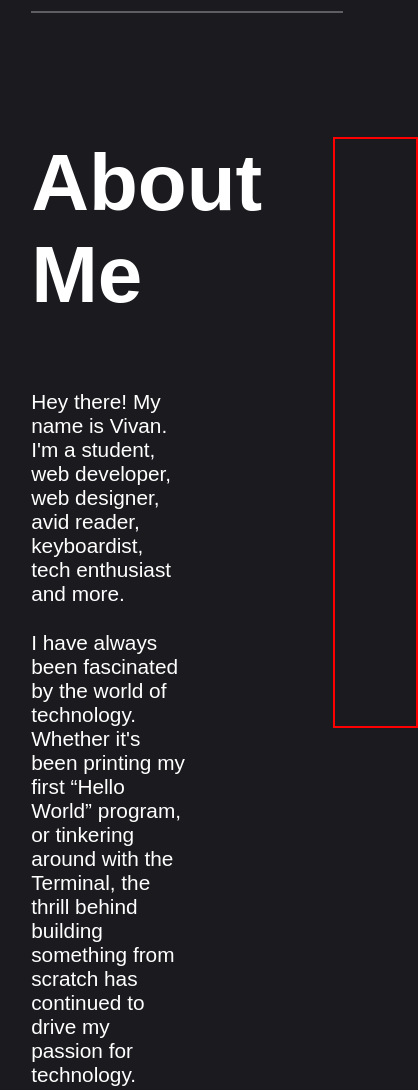
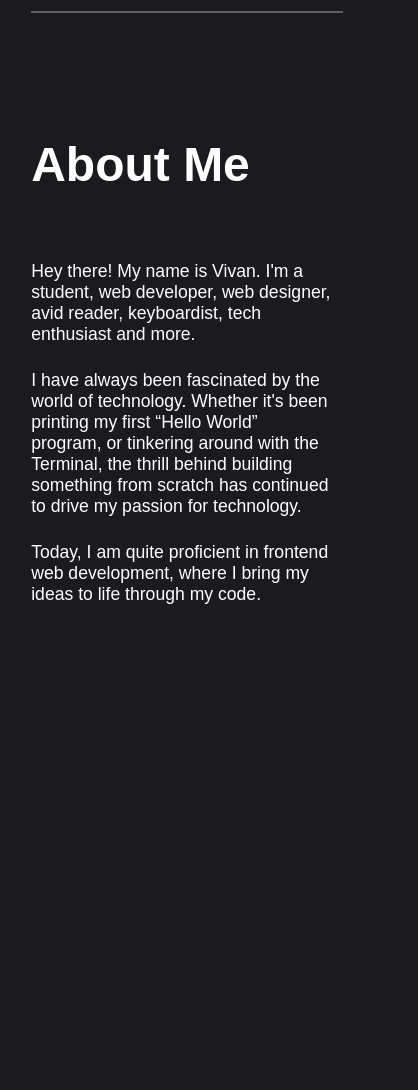
Before and after one commit to DevVivan/devvivan.github.io, a website: page index.html in a window 390 px wide. Shown: the part 960-2050 px from the top of the page, 418 px wide, since content can reach past the window. After the commit the page ends 1565 px from the top, so only its background shows below. Drawn offline with Linux system fonts and the light colour scheme.

Commit message:
Edit responsiveness and add node mods

```diff
--- a/script.js
+++ b/script.js
@@ -1,3 +1,4 @@
+
 let openHam = document.querySelector('#openHam');
 let closeHam = document.querySelector('#closeHam');
 let navigationItems = document.querySelector('#navigation-items');
--- a/style.css
+++ b/style.css
@@ -27,7 +27,7 @@ nav {
     max-width: 100vw;
     display: flex;
     justify-content: space-between;
-    padding: 20px 30px;
+    padding: 20px 50px;
     align-items: center;
 }
 
@@ -215,4 +215,18 @@ nav {
         top: 30vh;
         left: 1vw;
     }
+
+    .about-header {
+        font-size: 3rem;
+    }
+
+    .about-text {
+        max-width: 300px;
+        font-size: 1.1rem;
+        font-weight: 300;
+    }
+
+    .three-d {
+        display: none;
+    }
 }
```
Also changed, not shown: package.json (added, +14 -0 lines), assets/Saturn_v1_L3.123ca3750520-9e3a-478a-8d9b-97e3a212a44c/13906_Saturn_v1_l3.mtl (added), assets/Saturn_v1_L3.123ca3750520-9e3a-478a-8d9b-97e3a212a44c/13906_Saturn_v1_l3.obj (added), assets/Saturn_v1_L3.123ca3750520-9e3a-478a-8d9b-97e3a212a44c/Saturn_diff.jpg (added), 1 other file.
